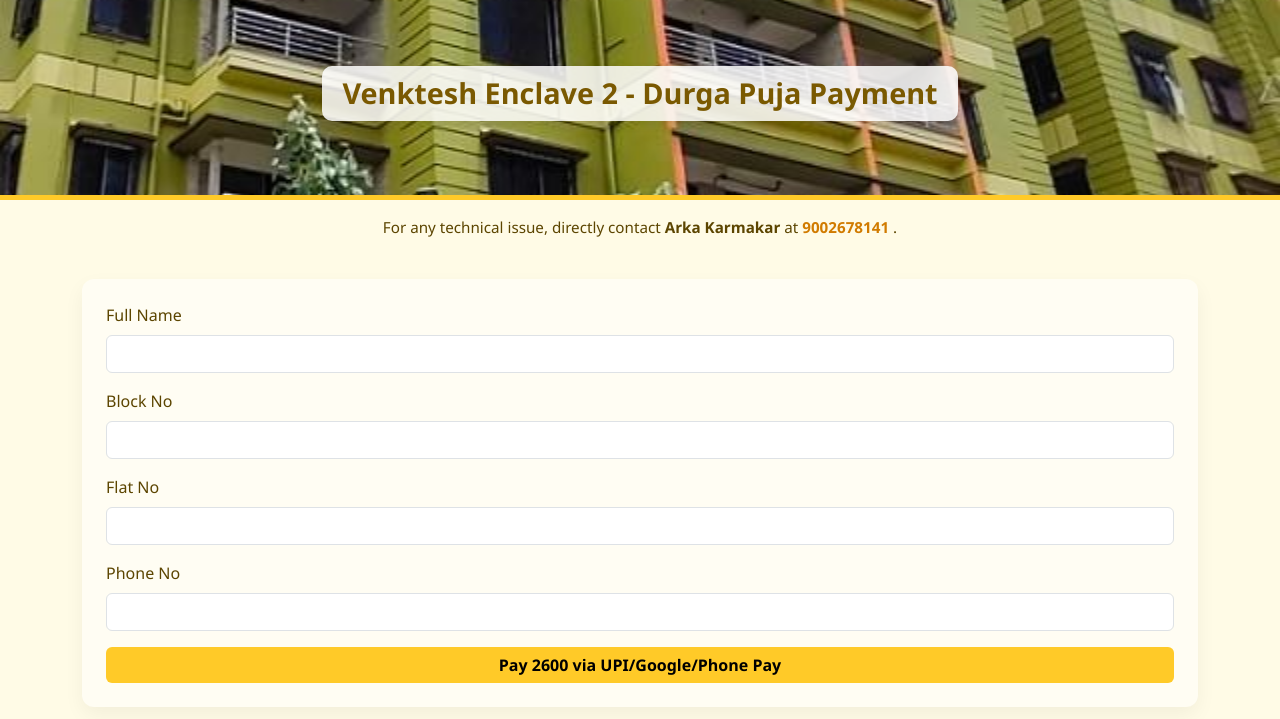
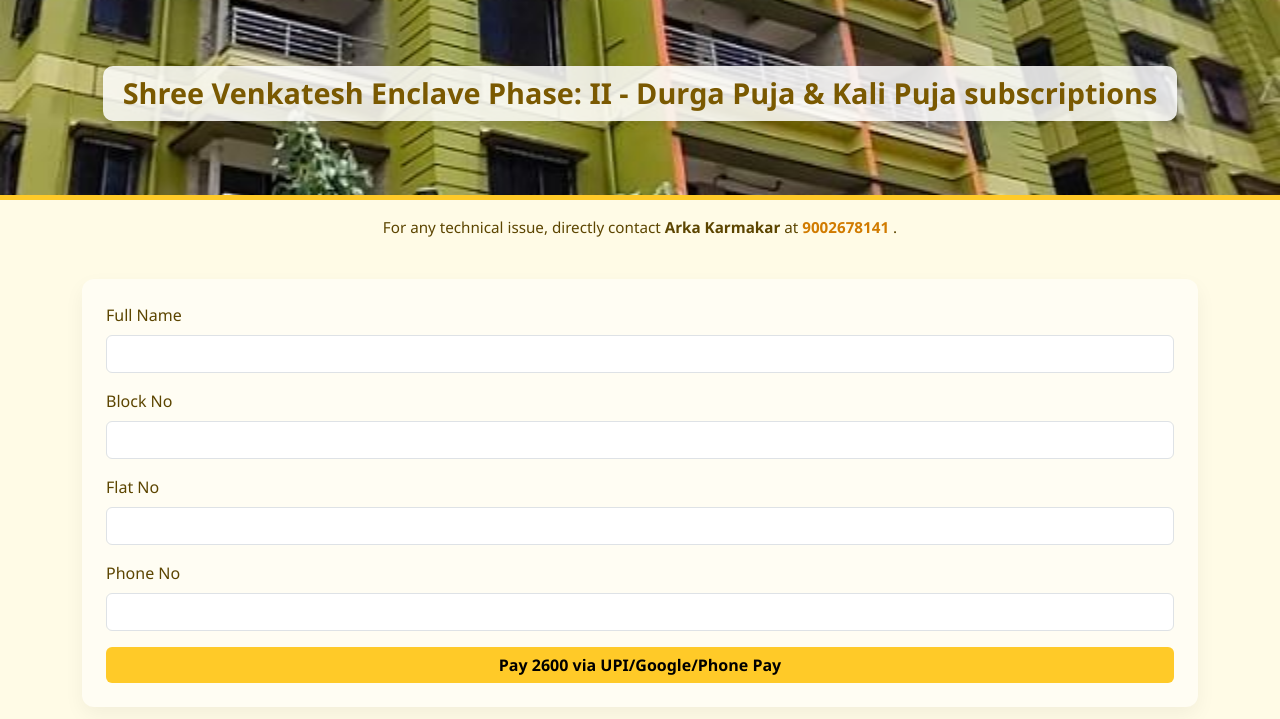
Before and after one commit to arkakarmakar85/venktesh-puja, a plain HTML site: page index.html in a window 1280 px wide. Shown: the top 719 px of the page. Drawn offline with nearby package versions, Linux system fonts and the light colour scheme.

Commit message:
Update hero banner title for clarity and consistency

```diff
--- a/index.html
+++ b/index.html
@@ -159,7 +159,7 @@
 
   <!-- Hero Banner -->
   <div class="hero">
-    <h1 align="center">Venktesh Enclave 2 - Durga Puja Payment</h1>
+    <h1 align="center">Shree Venkatesh Enclave Phase: II - Durga Puja & Kali Puja subscriptions</h1>
   </div>
 
   <!-- ✅ Contact Info After Banner -->
```
